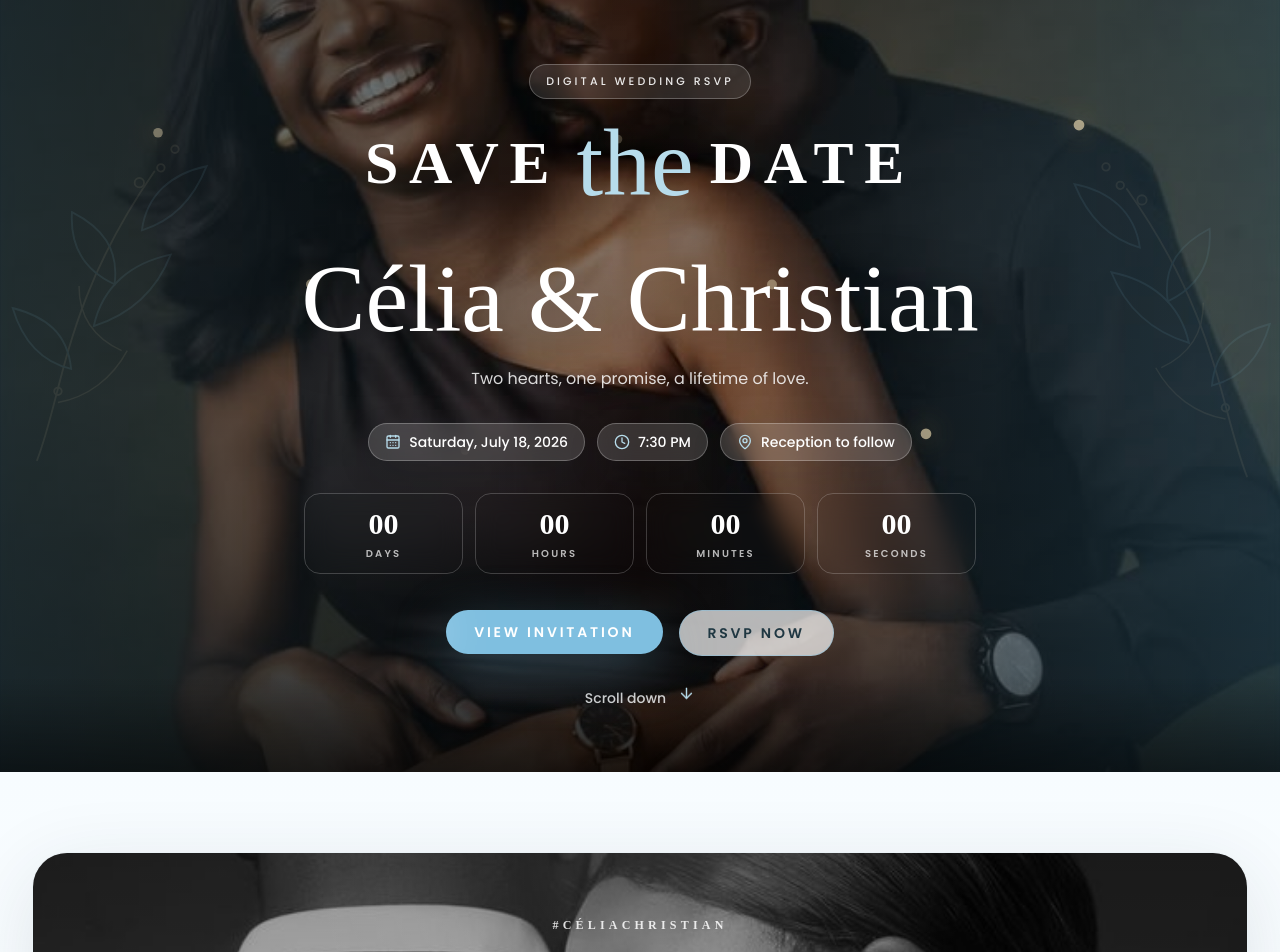
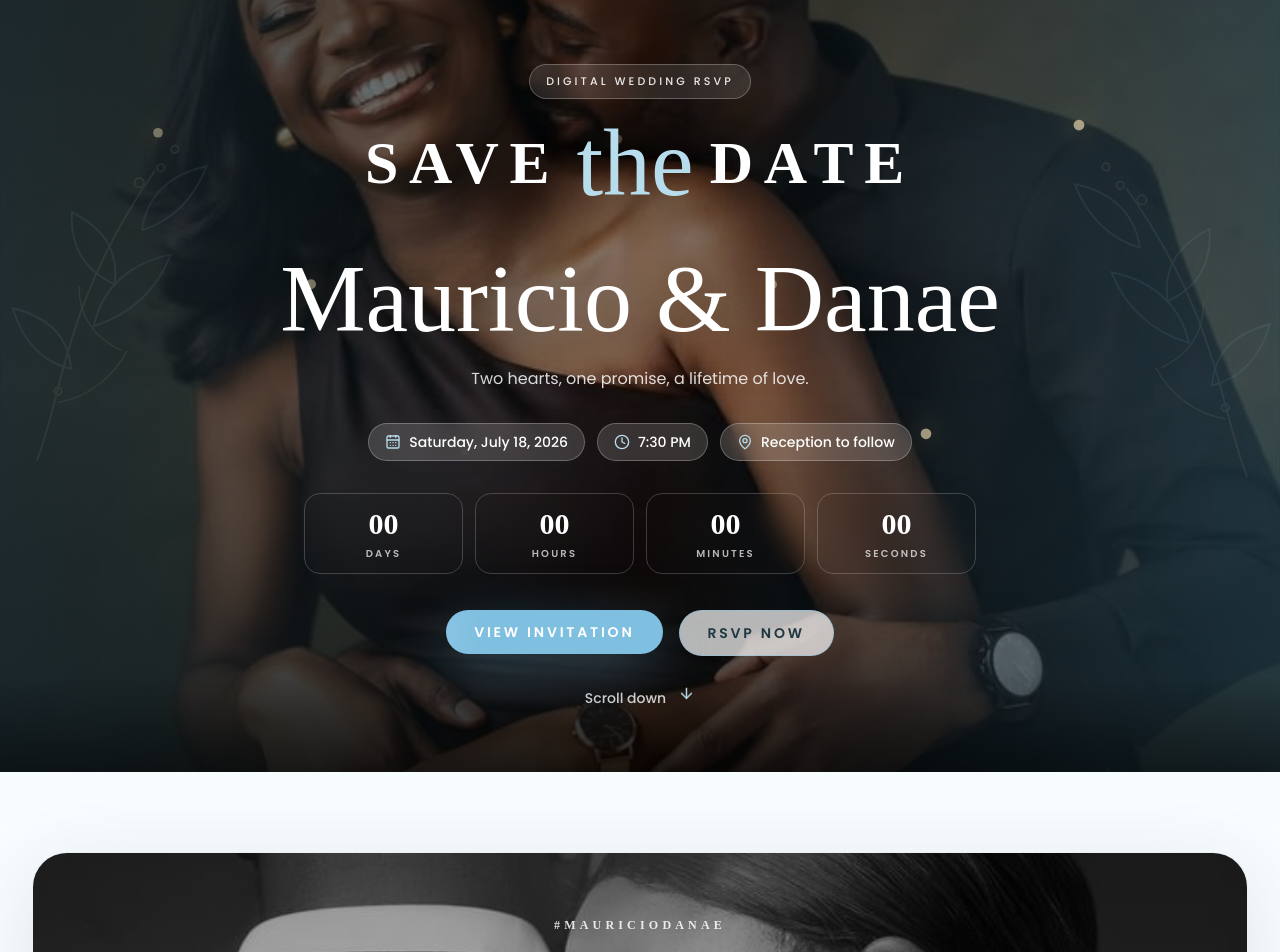
Before and after one commit to mauryd1125-pixel/blue-wedding-rsvp-react, a React (Vite) app: page / in a window 1280 px wide. Shown: the top 952 px of the page. Built offline with nearby package versions, Linux system fonts and the light colour scheme.

Commit message:
Update couple names in invitationData

```diff
--- a/src/data/invitationData.js
+++ b/src/data/invitationData.js
@@ -1,8 +1,8 @@
 export const invitationData = {
   couple: {
-    bride: 'Célia',
-    groom: 'Christian',
-    names: 'Célia & Christian',
+    bride: 'Mauricio',
+    groom: 'Danae',
+    names: 'Mauricio & Danae',
     monogram: 'C & C',
   },
   guest: {
```
